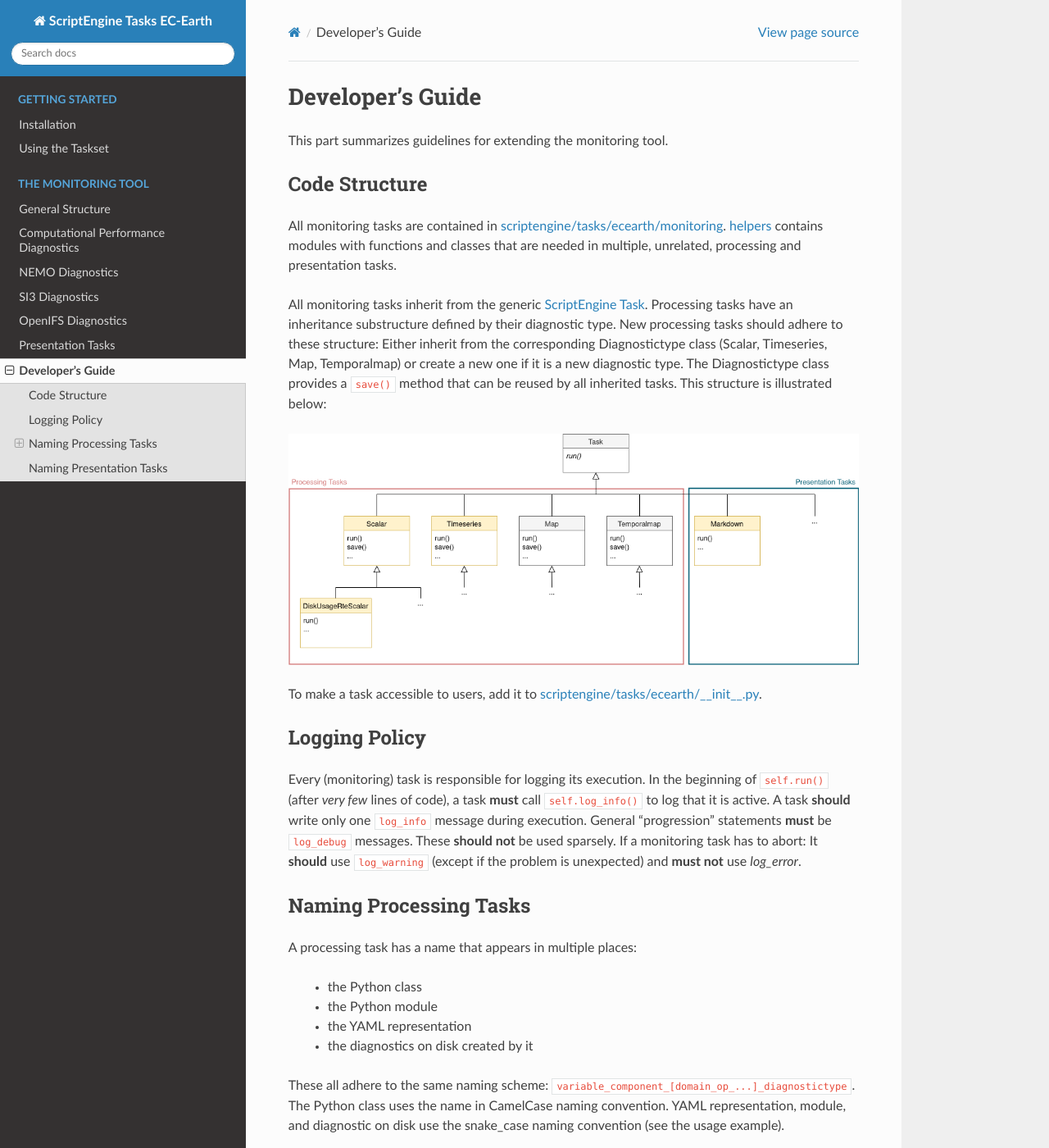
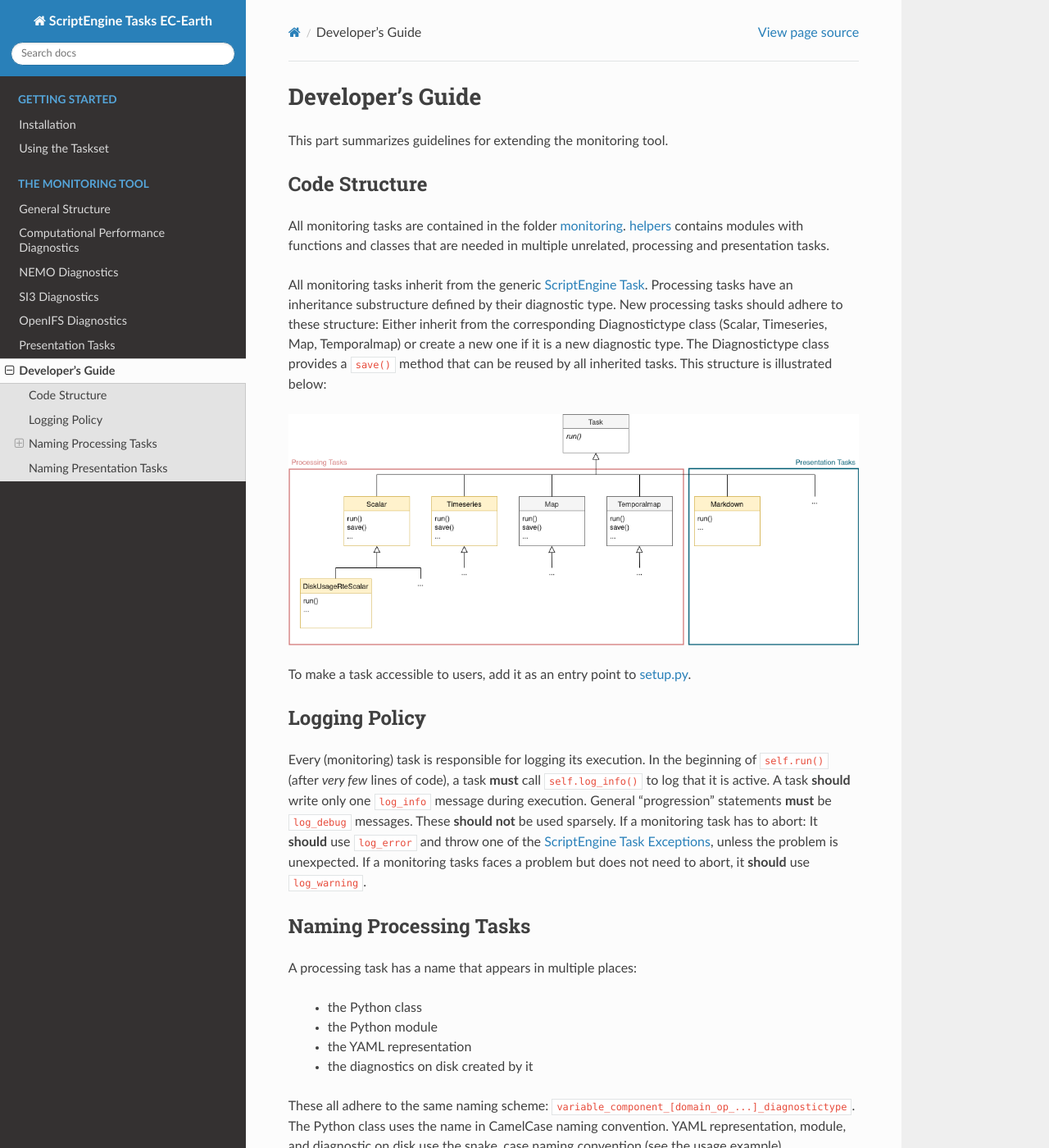
Before and after one commit to uwefladrich/scriptengine-tasks-ecearth, a Sphinx documentation site: the page built from docs/sphinx/source/tasks/monitoring/developer-guide.rst, in a window 1280 px wide and 1400 px high. Shown: the whole window at 82% size. Built offline with Sphinx 7.4.7 and the Read the Docs theme 2.0.0, drawn with Linux system fonts in a browser that asks for light colours.

Commit message:
Updates to Documentation
* update installation and usage notes to reflect ScriptEngine changes
* updated the logging policy to reflect ScriptEngine changes
* updated a few links to reflect changes in the file/folder structure.

```diff
--- a/docs/sphinx/source/getting-started/installation.rst
+++ b/docs/sphinx/source/getting-started/installation.rst
@@ -10,6 +10,9 @@ The package supports two different installation methods:
     * Installation from source.
 
 The next sections will detail the procedure to install the package for both methods.
+
+You can check if everything worked out by calling ``se --help`` from the command line.
+ScriptEngine will show all registered tasks, and the tasks in this package start with the prefix ``ece.``.
 
 .. highlight:: bash
 
--- a/docs/sphinx/source/getting-started/usage.rst
+++ b/docs/sphinx/source/getting-started/usage.rst
@@ -4,9 +4,11 @@ Using the Taskset
 
 To run a YAML script using the ScriptEngine tasks for EC-Earth, use the following command::
 
-    se -t ecearth example_script.yml
+    se example_script.yml
 
-You can set the logging level using the keywords ``--debug``, ``--warning`` or ``--quiet`` before calling the script.
+where ``example_script.yml`` contains tasks from this package.
+
+See ``se --help`` for additional commands such as setting the logging level etc.
 
 For more info on how to use ScriptEngine in general, read the ScriptEngine_ documentation.
 
--- a/docs/sphinx/source/tasks/monitoring/developer-guide.rst
+++ b/docs/sphinx/source/tasks/monitoring/developer-guide.rst
@@ -7,8 +7,8 @@ This part summarizes guidelines for extending the monitoring tool.
 Code Structure
 ==============
 
-All monitoring tasks are contained in `scriptengine/tasks/ecearth/monitoring`_.
-`helpers`_ contains modules with functions and classes that are needed in multiple, unrelated, processing and presentation tasks.
+All monitoring tasks are contained in the folder `monitoring`_.
+`helpers`_ contains modules with functions and classes that are needed in multiple unrelated, processing and presentation tasks.
 
 All monitoring tasks inherit from the generic `ScriptEngine Task`_.
 Processing tasks have an inheritance substructure defined by their diagnostic type.
@@ -19,7 +19,7 @@ This structure is illustrated below:
 
 .. image:: class_diagram.png
 
-To make a task accessible to users, add it to `scriptengine/tasks/ecearth/__init__.py`_.
+To make a task accessible to users, add it as an entry point to `setup.py`_.
 
 Logging Policy
 ==============
@@ -28,7 +28,8 @@ Every (monitoring) task is responsible for logging its execution.
 In the beginning of ``self.run()`` (after *very few* lines of code), a task **must** call ``self.log_info()`` to log that it is active.
 A task **should** write only one ``log_info`` message during execution.
 General "progression" statements **must** be ``log_debug`` messages. These **should not** be used sparsely.
-If a monitoring task has to abort: It **should** use ``log_warning`` (except if the problem is unexpected) and **must not** use `log_error`.
+If a monitoring task has to abort: It **should** use ``log_error`` and throw one of the `ScriptEngine Task Exceptions`_, unless the problem is unexpected.
+If a monitoring tasks faces a problem but does not need to abort, it **should** use ``log_warning``.
 
 .. _naming-scheme:
 
@@ -74,7 +75,8 @@ Naming presentation tasks is not as standardized as for processing tasks.
 The task/class/module name should be the presentation outlet, e.g. Markdown.
 Their YAML representation is preceded by *ece.mon.presentation* to make them distinguishable from processing tasks.
 
-.. _`scriptengine/tasks/ecearth/monitoring`: https://github.com/uwefladrich/scriptengine-tasks-ecearth/tree/master/scriptengine/tasks/ecearth/monitoring
+.. _`monitoring`: https://github.com/uwefladrich/scriptengine-tasks-ecearth/tree/master/monitoring
 .. _`helpers`: https://github.com/uwefladrich/scriptengine-tasks-ecearth/tree/master/helpers
-.. _`ScriptEngine Task`: https://github.com/uwefladrich/scriptengine/blob/master/scriptengine/tasks/base/task.py
-.. _`scriptengine/tasks/ecearth/__init__.py`: https://github.com/uwefladrich/scriptengine-tasks-ecearth/tree/master/scriptengine/tasks/ecearth/__init__.py
+.. _`ScriptEngine Task`: https://github.com/uwefladrich/scriptengine/blob/master/scriptengine/tasks/core/task.py
+.. _`setup.py`: https://github.com/uwefladrich/scriptengine-tasks-ecearth/tree/master/setup.py
+.. _`ScriptEngine Task Exceptions`: https://github.com/uwefladrich/scriptengine/blob/master/scriptengine/exceptions.py
```
